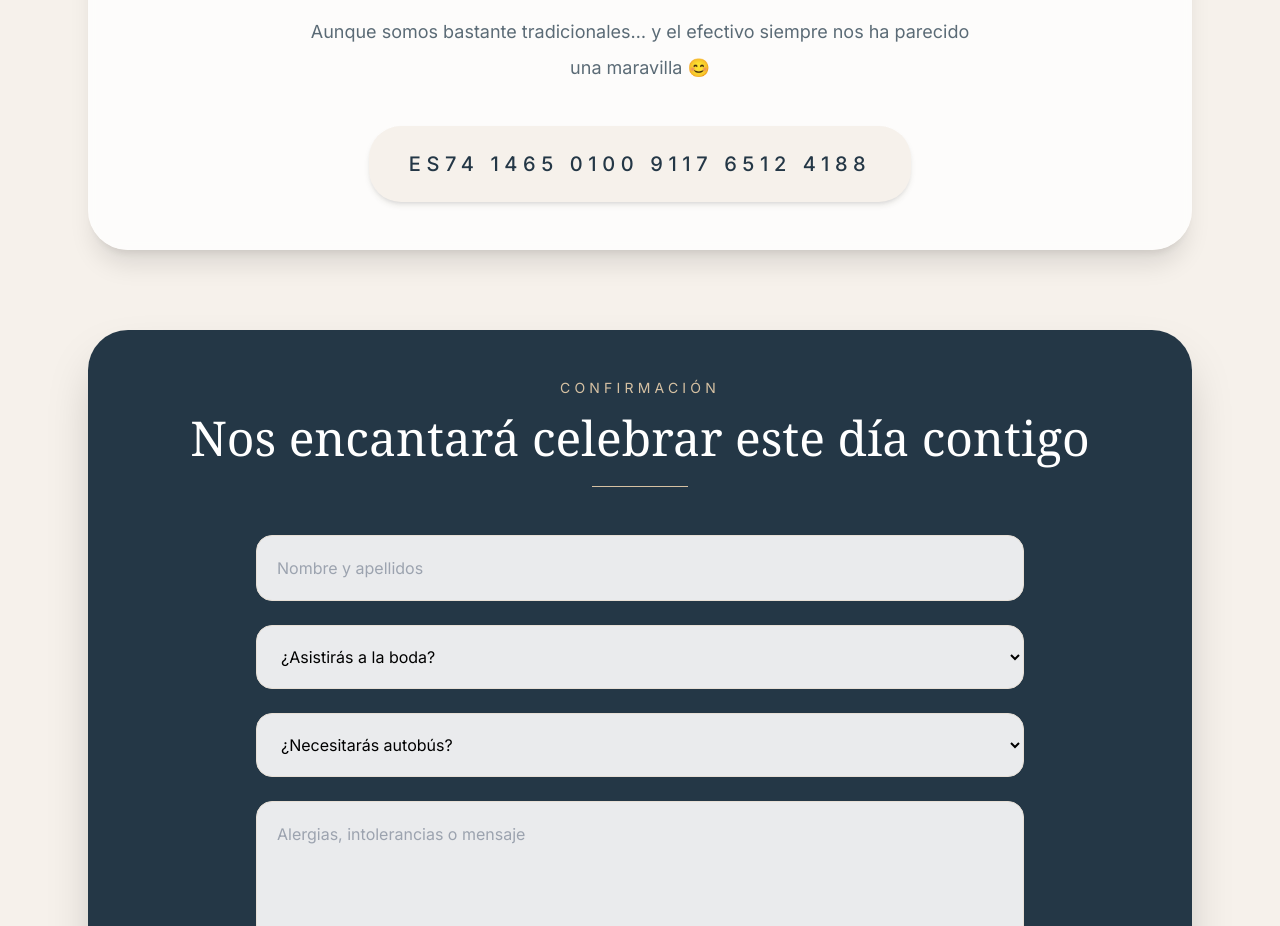
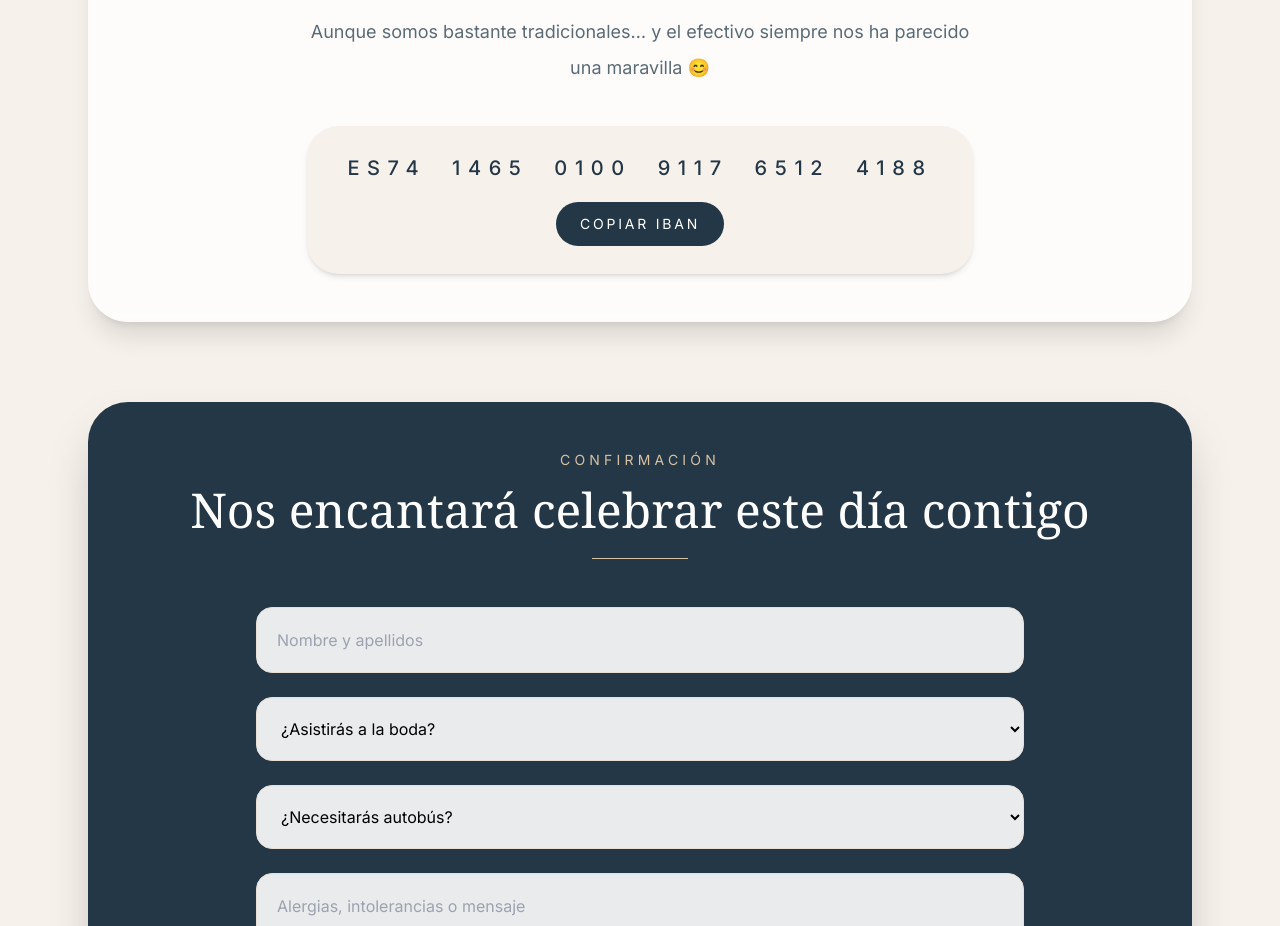
Before and after one commit to migueldevicente7-boop/boda-isabel-miguel, a Next.js app: page / in a window 1280 px wide. Shown: the part 3640-4566 px from the top of the page. Built offline with nearby package versions, Linux system fonts and the light colour scheme.

Commit message:
Update page.tsx

```diff
--- a/app/page.tsx
+++ b/app/page.tsx
@@ -430,11 +430,22 @@ export default function Home() {
     y el efectivo siempre nos ha parecido una maravilla 😊
   </p>
 
-  <div className="inline-flex flex-col items-center gap-4 bg-[#f6f1eb] rounded-[32px] px-10 py-6 shadow-md">
-    <p className="tracking-[0.28em] text-[#243746] text-lg md:text-xl font-medium">
-      ES74 1465 0100 9117 6512 4188
-    </p>
-  </div>
+  <div className="inline-flex flex-col items-center gap-5 bg-[#f6f1eb] rounded-[32px] px-10 py-7 shadow-md">
+
+  <p className="tracking-[0.38em] text-[#243746] text-lg md:text-xl font-medium">
+    ES74&nbsp;&nbsp;1465&nbsp;&nbsp;0100&nbsp;&nbsp;9117&nbsp;&nbsp;6512&nbsp;&nbsp;4188
+  </p>
+
+  <button
+    onClick={() => {
+      navigator.clipboard.writeText("ES74 1465 0100 9117 6512 4188");
+    }}
+    className="bg-[#243746] text-white px-6 py-3 rounded-full text-sm uppercase tracking-[0.2em] hover:bg-[#1b2a38] transition duration-300"
+  >
+    Copiar IBAN
+  </button>
+
+</div>
 
 </div>
 
```
